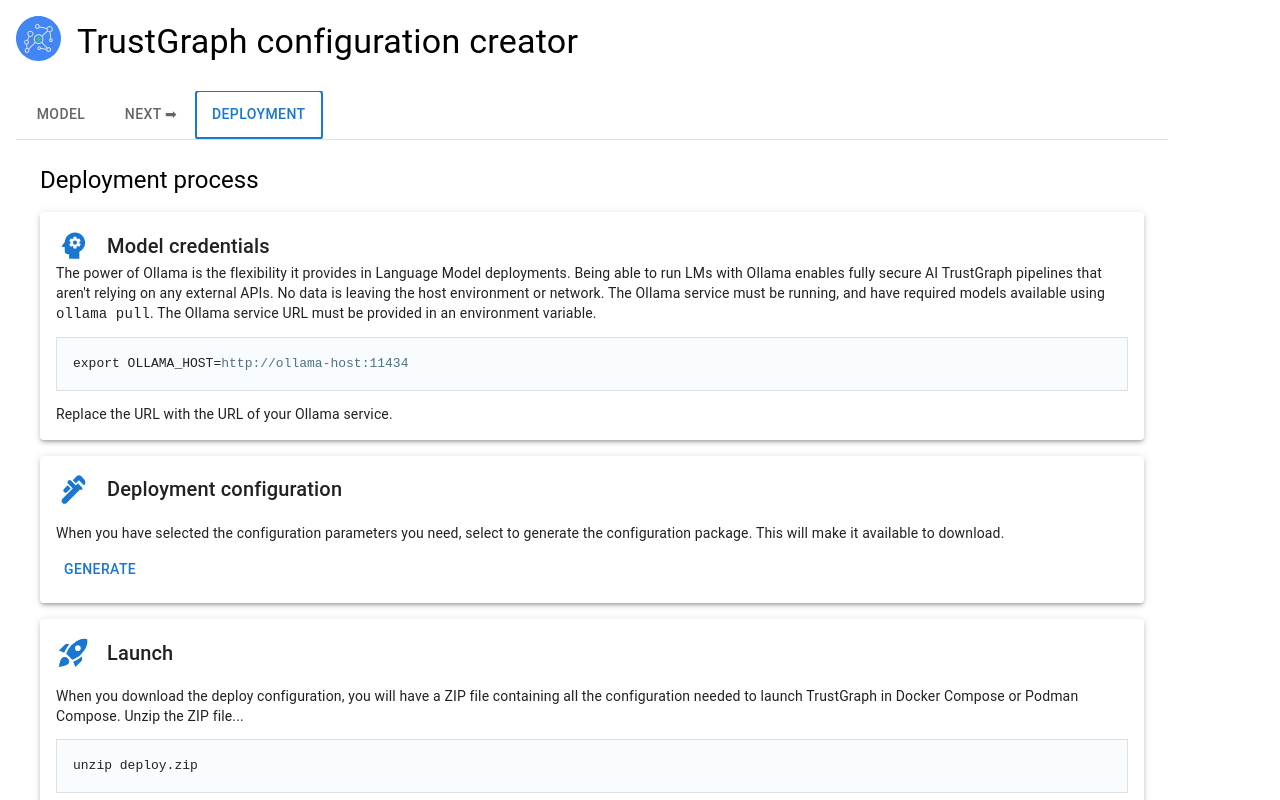
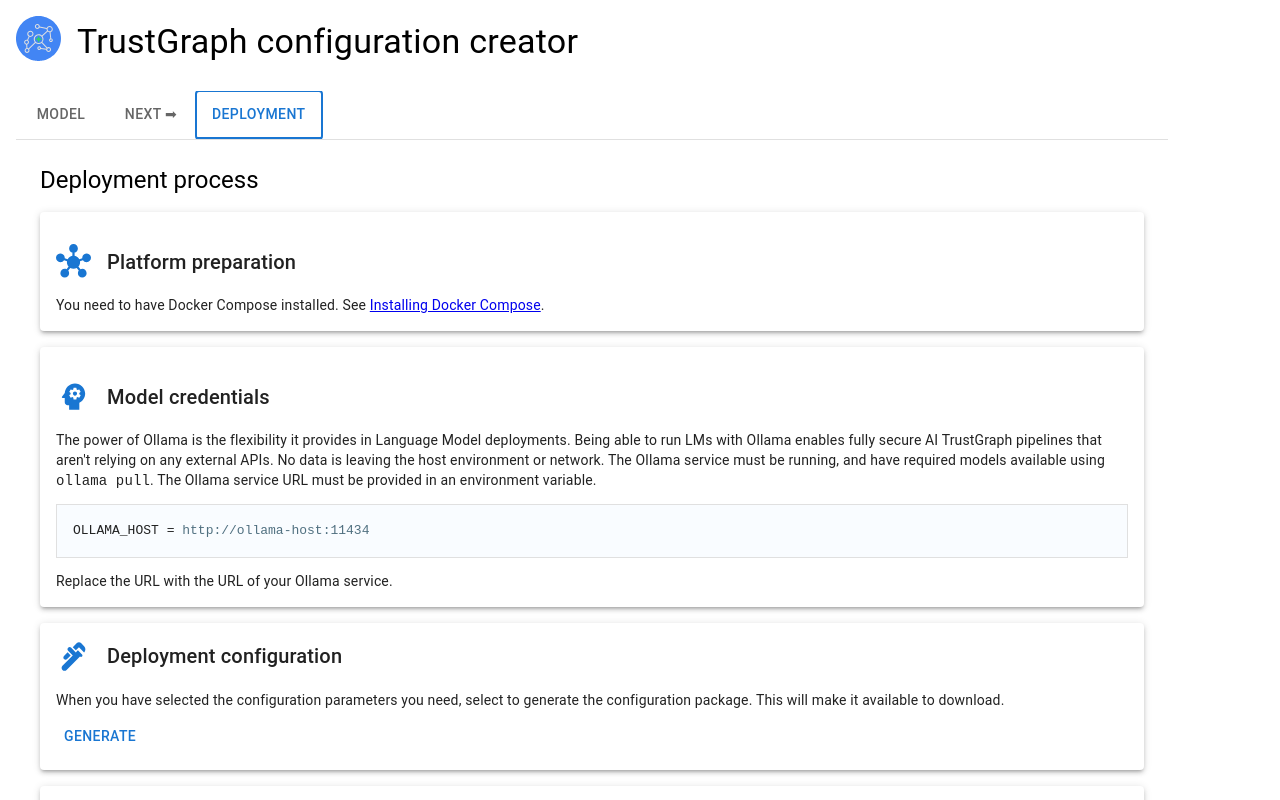
Before and after one commit to trustgraph-ai/simple-config-ui, a React (Vite) app: page / in a window 1280 px wide. Both pictures are taken after a click on the tab "DEPLOYMENT". Shown: the top 800 px of the page. Built offline with nearby package versions, Linux system fonts and the light colour scheme.

Commit message:
Breaking up structure

```diff
--- a/src/simple-editor/deployment/Deployment.tsx
+++ b/src/simple-editor/deployment/Deployment.tsx
@@ -5,6 +5,7 @@ import { Box } from '@mui/material';
 
 //import { useModelParamsStore } from '../state/ModelParams';
 
+import DeploymentPlatform from './DeploymentPlatform';
 import DeploymentModel from './DeploymentModel';
 import DeploymentConfig from './DeploymentConfig';
 import DeploymentInstructions from './DeploymentInstructions';
@@ -18,6 +19,10 @@ const Deployment: React.FC<DeploymentProps> = ({
   return (
 
       <>
+
+          <Box>
+              <DeploymentPlatform/>
+          </Box>
 
           <Box>
               <DeploymentModel/>
--- /dev/null
+++ b/src/simple-editor/deployment/DeploymentEnvVars.tsx
@@ -0,0 +1,26 @@
+
+import { Stack, Box, Typography, Paper, } from '@mui/material';
+
+const DeploymentEnvVars = ({variables}) => {
+console.log(variables);
+    return (
+        <pre>
+            {
+                variables.map(
+                    (va) => {
+                        return (
+                            <>
+                                {va.name} = <span className="variable">
+                                    {va.value}
+                                </span>
+                                <br/>
+                            </>
+                        );
+                    }
+                )
+            }
+        </pre>
+    );
+}
+
+export default DeploymentEnvVars;
--- a/src/simple-editor/deployment/DeploymentModel.tsx
+++ b/src/simple-editor/deployment/DeploymentModel.tsx
@@ -7,6 +7,8 @@ import {
 } from '@mui/material';
 
 import { useModelParamsStore } from '../state/ModelParams';
+
+import DeploymentEnvVars from './DeploymentEnvVars';
 
 const getInstructions = (model : string) => {
     if (model == "claude") {
@@ -27,12 +29,15 @@ const getInstructions = (model : string) => {
                 AWS Bedrock console.  You must also provide an
                 AWS access key ID and secret key.
             </Typography>
+
+{/*
             <pre>export AWS_ID_KEY=
             <span className="variable">ID-KEY-HERE</span>
             <br/>
             export AWS_SECRET_KEY=
             <span className="variable">TOKEN-GOES-HERE</span>
             </pre>
+*/}
         </>;
     } else if (model == "azure") {
         return <>
@@ -78,9 +83,16 @@ const getInstructions = (model : string) => {
                 The Ollama service URL must be provided in an environment
                 variable.
             </Typography>
-            <pre>export OLLAMA_HOST=
-            <span className="variable">http://ollama-host:11434</span>
-            </pre>
+
+            <DeploymentEnvVars
+                variables={[
+                    {
+                        name: "OLLAMA_HOST",
+                        value: "http://ollama-host:11434"
+                    }
+                ]}
+            />
+
             <Typography variant="body2">
                 Replace the URL with the URL of your Ollama service.
             </Typography>
@@ -136,6 +148,7 @@ const DeploymentModel: React.FC<DeploymentModelProps> = ({
                         <Stack
                             direction="row" spacing={2}
                             alignItems="center"
+                            sx={{mt: 2, mb: 2}}
                         >
                             <Psychology color="primary" fontSize="large"/>
                             <Box>Model credentials</Box>
--- /dev/null
+++ b/src/simple-editor/deployment/DeploymentPlatform.tsx
@@ -0,0 +1,95 @@
+
+import React from 'react';
+
+import {
+    Typography, Box, Paper, Stack, Alert
+} from '@mui/material';
+import { Hub } from '@mui/icons-material';
+
+import { useModelParamsStore } from '../state/ModelParams';
+
+import DeploymentStep from './DeploymentStep';
+import DeploymentSection from './DeploymentSection';
+
+const getSteps = (model : string) => {
+    if (model == "docker-compose") {
+        return <>
+            <DeploymentStep>
+                You need to have Docker Compose installed.
+                See <a href="https://docs.docker.com/compose/install/"
+                    target="_blank">
+                    Installing Docker Compose
+                </a>.
+            </DeploymentStep>
+        </>;
+    } else if (model == "podman-compose") {
+        return <>
+            <DeploymentStep>
+                You need to have the Podman environment and Podman Compose
+                installed.  This should be available with your Linux
+                distriubution
+                See <a href="https://linuxhandbook.com/podman-compose/"
+                    target="_blank">
+                    Beginner's Guide to Using Podman Compose
+                </a>.
+            </DeploymentStep>
+        </>;
+    } else if (model == "minikube-k8s") {
+        return <>
+            <DeploymentStep>
+                You need to have the Minikube cluster installed and
+                running.
+                See <a href="https://minikube.sigs.k8s.io/docs/start"
+                    target="_blank">
+                    Minikube - Get Started!
+                </a>.  There is TrustGraph documentation on
+                Minikube <a href="https://trustgraph.ai/docs/running/minikube" target="_blank">here</a>.
+            </DeploymentStep>
+        </>;
+    } else if (model == "gcp-k8s") {
+        return <>
+            <DeploymentStep>
+                You need to have a Google Cloud account, and a
+                running GKE cluster.  You also need to be authenticated
+                with the cluster and be able to see the cluster
+                state.
+                See <a href="https://cloud.google.com/kubernetes-engine"
+                target="_blank">Google Kubernetes Engine (GKE)</a>.
+            </DeploymentStep>
+        </>;
+    } else if (model == "pulumi-aws-ecs") {
+        return <>
+            <Alert severity="error">This is not properly implemented or documented.</Alert>
+        </>;
+    } else {
+        return <> </>;
+    }
+
+}
+
+interface DeploymentInstructionsProps {
+}
+
+const DeploymentInstructions: React.FC<DeploymentInstructionsProps> = ({
+}) => {
+
+    const platform = useModelParamsStore((state) => state.platform);
+
+    const instructions = getSteps(platform);
+
+    return (
+
+        <>
+
+            <DeploymentSection
+                avatar={<Hub color="primary" fontSize="large"/>}
+                title="Platform preparation"
+                children={instructions}
+            />
+        </>
+
+    );
+
+};
+
+export default DeploymentInstructions;
--- /dev/null
+++ b/src/simple-editor/deployment/DeploymentSection.tsx
@@ -0,0 +1,32 @@
+
+import { Stack, Box, Typography, Paper, } from '@mui/material';
+
+const DeploymentSection = ({avatar, title, children}) => {
+    return (
+        <Box>
+            <Paper
+                sx={{
+                    minWidth: 375, mt: 2, p: 2
+                }}
+                elevation={3}
+            >
+                <Typography
+                    variant="h6" component="h3"
+                    sx={{ mt: 2, mb: 2 }}
+                >
+                    <Stack
+                        direction="row" spacing={2}
+                        alignItems="center"
+                    >
+                        {avatar}
+                        <Box>{title}</Box>
+                    </Stack>
+                </Typography>
+                {children}
+            </Paper>
+        </Box>
+    );
+
+}
+
+export default DeploymentSection;
--- /dev/null
+++ b/src/simple-editor/deployment/DeploymentStep.tsx
@@ -0,0 +1,12 @@
+
+import { Stack, Box, Typography, Paper, } from '@mui/material';
+
+const DeploymentStep = ({children}) => {
+    return (
+        <Typography variant="body2">
+            {children}
+        </Typography>
+    );
+}
+
+export default DeploymentStep;
```
